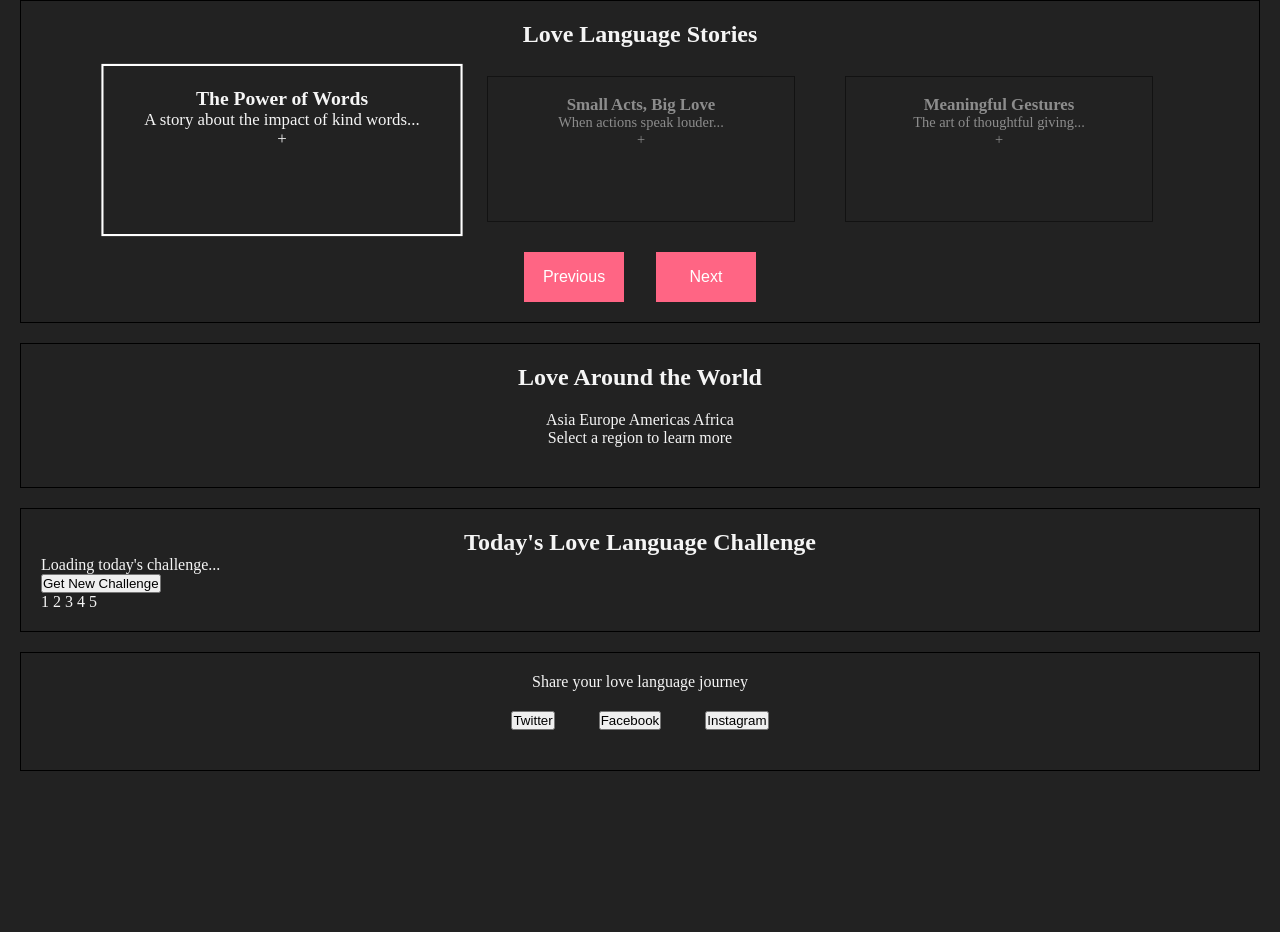
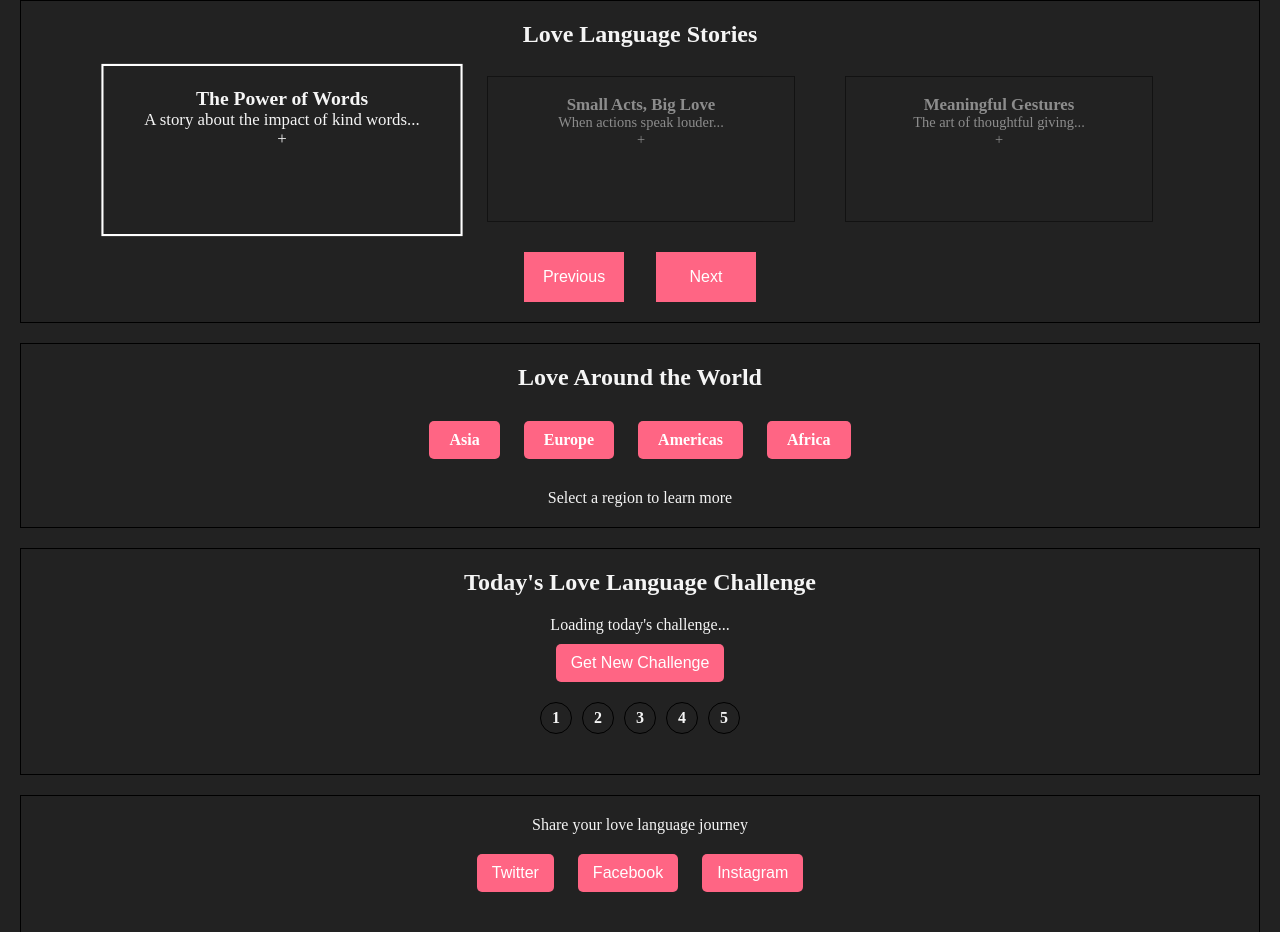
Before and after one commit to AndreasB09/dev-february-challenge, a plain HTML site: page index.html in a window 1280 px wide. Shown: the part 615-1547 px from the top of the page. Before the commit the page ends 1406 px from the top, so only its background shows below. Drawn offline with Linux system fonts and the light colour scheme; a web font is replaced by a local one.

Commit message:
challenge and footer basic structure

```diff
--- a/index.html
+++ b/index.html
@@ -6,6 +6,9 @@
     <title>Document</title>
     <link rel="stylesheet" href="styles.css">
     <script src="app.js" defer></script>
+    <link rel="preconnect" href="https://fonts.googleapis.com">
+    <link rel="preconnect" href="https://fonts.gstatic.com" crossorigin>
+    <link href="https://fonts.googleapis.com/css2?family=Alice&display=swap" rel="stylesheet">
 </head>
 <body>
     <div id="app-container">
--- a/styles.css
+++ b/styles.css
@@ -18,7 +18,14 @@ body {
     background-color: var(--bg-color);
     color: var(--text-color);
     transition: background-color 0.3s ease, color 0.3s ease;
+    font-family: Alice;
 }
+
+.alice-regular {
+    font-family: "Alice", serif;
+    font-weight: 400;
+    font-style: normal;
+  }
 
 h2 {
     text-align: center;
@@ -206,7 +213,30 @@ h2 {
 
 #map-container {
     text-align: center;
-    margin: 20px;
+    display: flex;
+    flex-direction: column;
+    align-items: center;
+    gap: 20px;
+    margin-top: 20px;
+}
+
+.marker {
+    display: inline-block;
+    padding: 10px 20px;
+    font-size: 1rem;
+    font-weight: bold;
+    background-color: #ff6584;
+    color:white;
+    border: none;
+    border-radius: 5px;
+    cursor: pointer;
+    transition: background-color 0.3s ease, transform 0.3s ease;
+    margin: 10px;
+}
+
+.marker:hover {
+    background-color: #e94e77;
+    transform: scale(1.1);
 }
 
 
@@ -215,6 +245,53 @@ h2 {
     border: black solid 1px;
     margin: 20px;
     padding: 20px;
+    text-align: center;
+}
+
+#challenge-card {
+    max-width: 500px;
+    margin: 0 auto;
+    padding: 20px;
+}
+
+#challenge-text {
+    font-size: 1rem;
+    margin-bottom: 10px;
+}
+
+#new-challenge {
+    background-color: #ff6584;
+    color: white;
+    border: none;
+    padding: 10px 15px;
+    cursor: pointer;
+    border-radius: 5px;
+    font-size: 1rem;
+    transition: background-color 0.3s ease;
+}
+
+#new-challenge:hover {
+    background-color: #e94e77;
+}
+
+#completion-tracker {
+    display: flex;
+    justify-content: center;
+    gap: 10px;
+    margin-top: 20px;
+}
+
+.day {
+    width: 30px;
+    height: 30px;
+    display: flex;
+    align-items: center;
+    justify-content: center;
+    border: 1px solid black;
+    border-radius: 50%;
+    font-size: 1rem;
+    font-weight: bold;
+    cursor: pointer;
 }
 
 /* footer */
@@ -229,8 +306,21 @@ footer {
 
 #social-share {
     margin: 20px;
+
 }
 
 .share-btn {
-    margin: 0px 20px;
+    background-color: #ff6584;
+    color: white;
+    border: none;
+    padding: 10px 15px;
+    cursor: pointer;
+    border-radius: 5px;
+    font-size: 1rem;
+    transition: background-color 0.3s ease;
+    margin: 0px 10px;
 }
+
+.share-btn:hover {
+    background-color: #e94e77;
+}
```
